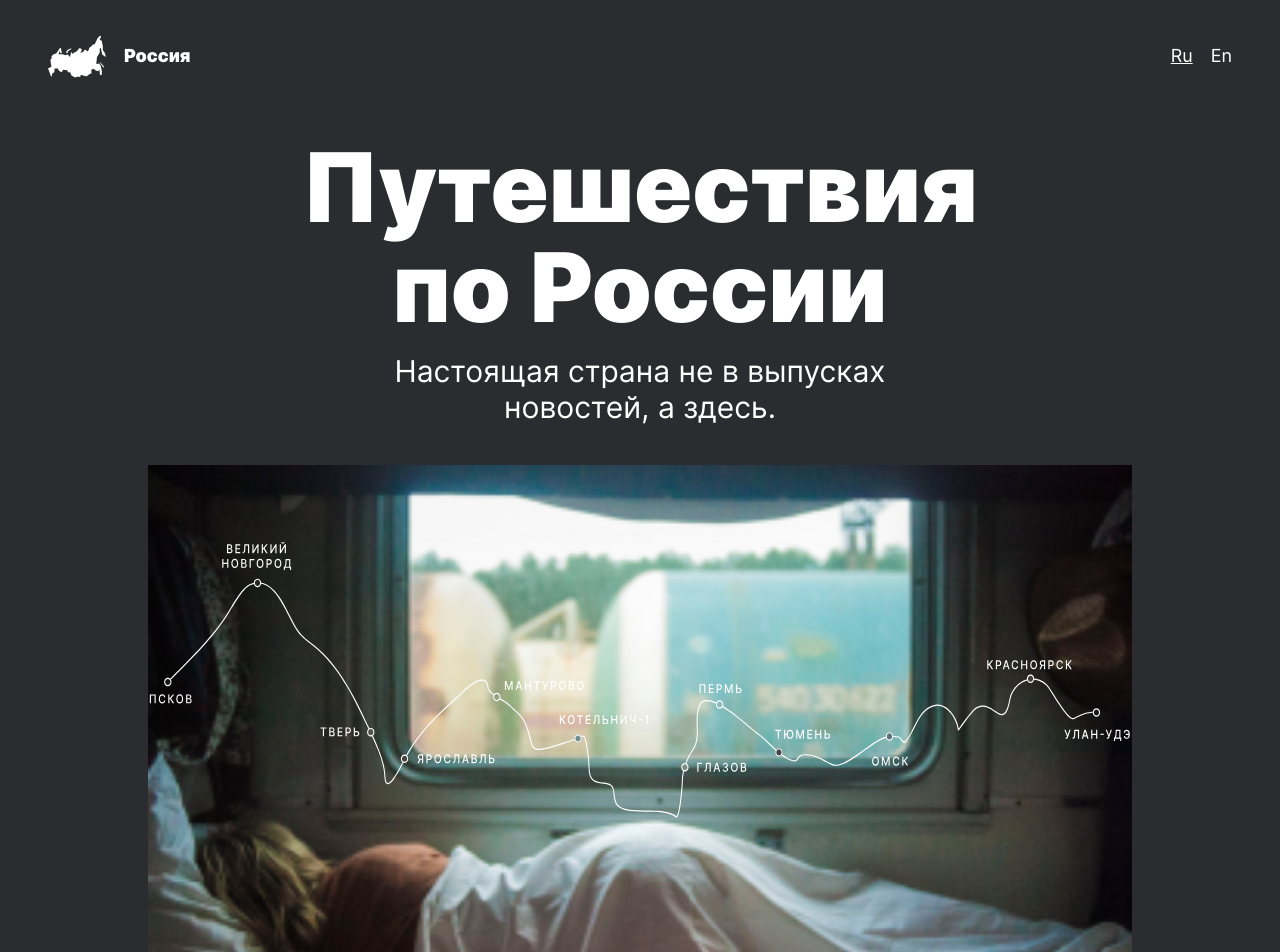
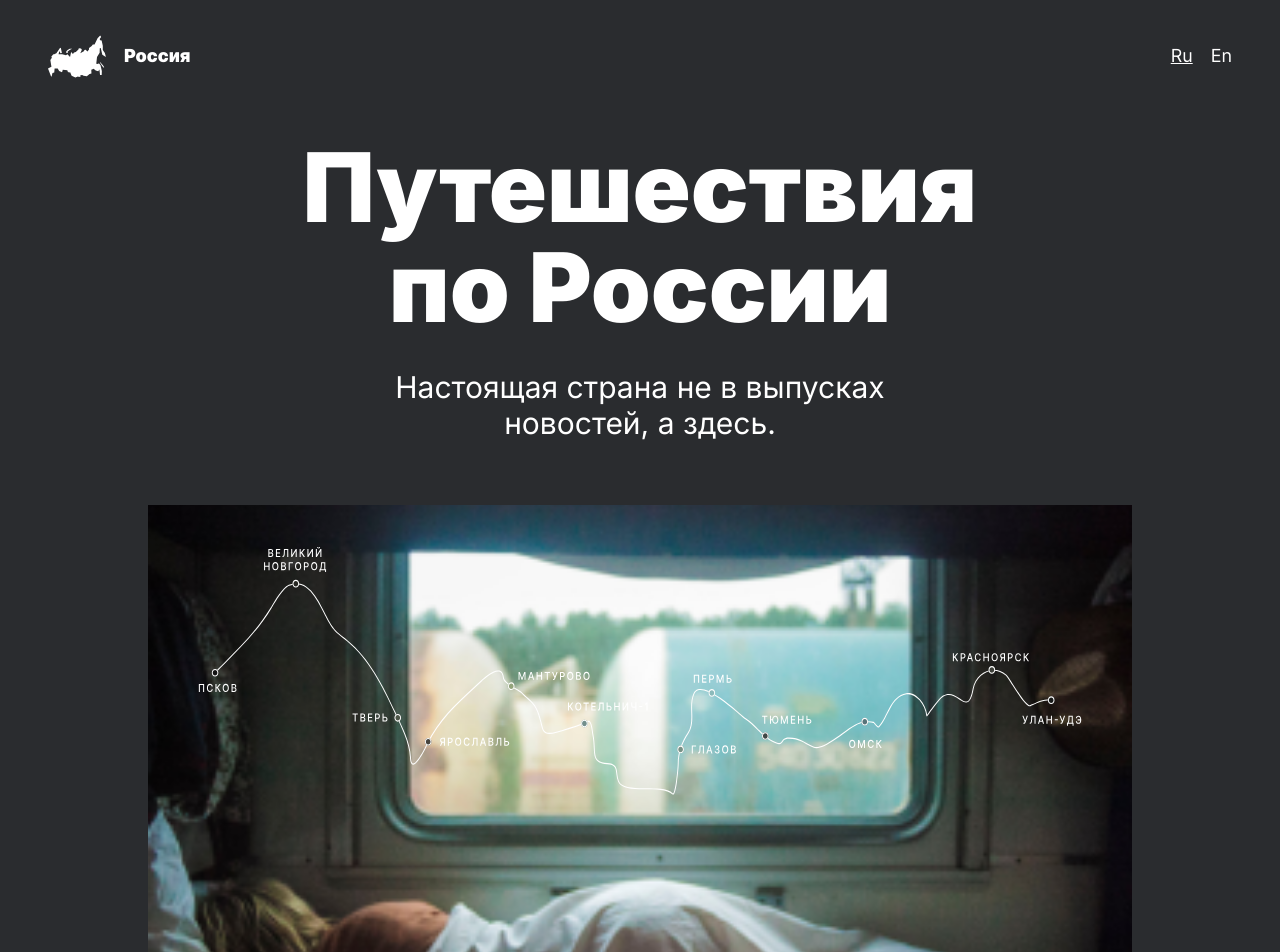
Before and after one commit to totfront/somewhere-travel, a React (Create React App) app: page / in a window 1280 px wide. Shown: the top 952 px of the page. Built offline with nearby package versions, Linux system fonts and the light colour scheme.

Commit message:
chore: deep Lead refactoring

```diff
--- a/src/components/Lead/Lead.js
+++ b/src/components/Lead/Lead.js
@@ -4,13 +4,14 @@ import route from "../../images/route.svg";
 function Lead() {
   return (
     <section className={styles.wrapper}>
-      <title className={styles.title}>Путешествия по России</title>
-      <subtitle className={styles.subtitle}>
+      <h1 className={styles.title}>Путешествия по России</h1>
+      <h2 className={styles.subtitle}>
         Настоящая страна не в выпусках новостей, а здесь.
-      </subtitle>
-      <figure className={styles.figure}>
-        <figcaption className={styles.caption}>ваша полка — верхняя</figcaption>
+      </h2>
+      <figure className={styles.backgroundPhoto}>
+        <img src={route} className={styles.stopovers} alt="route" />
       </figure>
+      <figcaption className={styles.caption}>ваша полка — верхняя</figcaption>
     </section>
   );
 }
--- a/src/components/Lead/Lead.module.css
+++ b/src/components/Lead/Lead.module.css
@@ -1,135 +1,129 @@
-.wrapper {
-    display:flex;
-    flex-direction: column;
-    align-items: center;
-}
-
 .title {
-    display: inline-block;
+    display: block;
     color: white;
     text-align: center;
-    font-family: "interBlack";
     font-size: 40px;
     line-height: 44px;
-    margin-bottom: 16px;
-    width: 100%;
+    margin-bottom: 32px;
     max-width: 640px;
+    margin-right: auto;
+    margin-left: auto;
+    margin-top: 0;
+    max-width: 300px;
+    font-family: "Inter";
 }
 
 .subtitle {
-    display: inline-block;
+    display: block;
     color: white;
     text-align: center;
     margin: 0 auto 40px auto;
-    width: 100%;
-    max-width: 640px;
+    font-size: 16px;
+    line-height: 20px;
+    max-width: 300px;
+    font-weight: 400;
+    font-family: "Inter";
 }
 
-.figure {
+.backgroundPhoto {
     position: relative;
-    background-image: url("../../images/route.svg"), url("../../images/womanSleeping.png");
-    background-repeat: no-repeat, no-repeat;
-    background-size: 100%, cover;
-    background-position: 0% 25%, center;
+
+    width: 100%;
+    max-width: 100%;
+    min-height: 200px;
     margin: 0;
-    height: 200px;
-    width: 100%;
+
+    background: center/cover url("../../images/womanSleeping.png") no-repeat;
+
+    object-position: center;
+    object-fit: cover;
+}
+
+.stopovers {
+    position: absolute;
+    top: 5%;
+    left: 50%;
+
+    width: 90%;
+    height: auto;
+
+    transform: translateX(-50%);
+
+    object-position: center;
+    object-fit: cover;
 }
 
 .caption {
-    position: absolute;
-    letter-spacing: 1.5px;
-    bottom: -8px;
-    transform: translateY(100%);
+    color: white;
+    width: 100%;
+    margin: 8px 0 0 16px;
+
+    letter-spacing: .15em;
+    text-transform: uppercase;
+
+    font-size: 10px;
+    line-height: 14px;
+    font-family: "Inter";
 }
+
 
 @media (min-width: 768px) {
     .title {
-        color: white;
-        text-align: center;
-        font-family: "interBlack";
         font-size: 96px;
+        font-weight: 900;
         line-height: 100px;
-        margin-top: 0px;
-        margin-bottom: 0;
+        max-width: 720px;
     }
 
     .subtitle {
-        color: white;
-        text-align: center;
-        margin-bottom: 40px;
-        margin-top: 16px;
         font-size: 30px;
+        margin-bottom: 56px;
+        max-width: 640px;
         line-height: 36px;
     }
 
-    .figure {
-        position: relative;
-        background-image: url("../../images/route.svg"), url("../../images/womanSleeping.png");
-        background-repeat: no-repeat, no-repeat;
-        background-size: 100%, cover;
-        background-position: 0% 25%, center;
-        margin: 0;
-        height: 480px;
+    .backgroundPhoto {
+        min-height: 460px;
+        padding: 0;
+        width: auto;
+    }
+
+    .stopovers {
+        top: 41px;
+    }
+
+    .caption {
+        width: auto;
+        margin-right: auto;
+        margin-left: 24px;
     }
   }
 
   @media (min-width: 1024px) {
-    .title {
-        max-width: 720px;
-        color: white;
-        text-align: center;
-        font-family: "interBlack";
-        font-size: 96px;
-        line-height: 100px;
-        margin: 0px auto;
+    .subtitle {
+        margin-bottom: 64px;
     }
 
-    .subtitle {
-        color: white;
-        text-align: center;
-        margin: 16px auto 40px auto;
-        font-size: 30px;
-        line-height: 36px;
+    .backgroundPhoto {
+        min-height: 615px;
+        margin-left: 48px;
+        margin-right: 48px;
     }
 
-    .figure {
-        position: relative;
-        background-image: url("../../images/route.svg"), url("../../images/womanSleeping.png");
-        background-repeat: no-repeat, no-repeat;
-        background-size: 90.625%, 90.625%;
-        background-position: 50% 25%, center;
-        margin: 0;
-        height: 580px;
+    .caption {
+        margin-top: 8px;
+        margin-left: 48px;
     }
   }
 
   @media (min-width: 1280px) {
-    .title {
-        max-width: 720px;
-        color: white;
-        text-align: center;
-        font-family: "interBlack";
-        font-size: 96px;
-        line-height: 100px;
-        margin: 0px auto;
+
+    .backgroundPhoto {
+        margin-left: 148px;
+        margin-right: 148px
     }
 
-    .subtitle {
-        color: white;
-        text-align: center;
-        margin: 16px auto 40px auto;
-        font-size: 30px;
-        line-height: 36px;
-    }
-
-    .figure {
-        position: relative;
-        background-image: url("../../images/route.svg"), url("../../images/womanSleeping.png");
-        background-repeat: no-repeat, no-repeat;
-        background-size: 76.875%, 76.875%;
-        background-position: 50% 25%, center;
-        margin: 0;
-        height: 580px;
+    .caption {
+        margin-left: 148px;
     }
   }
```
